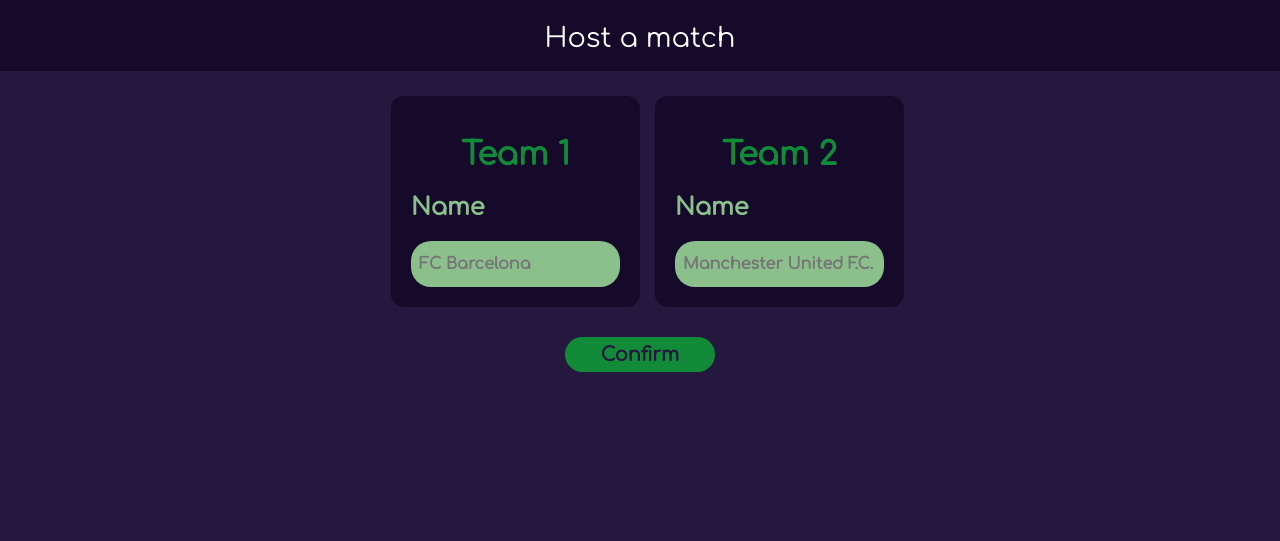
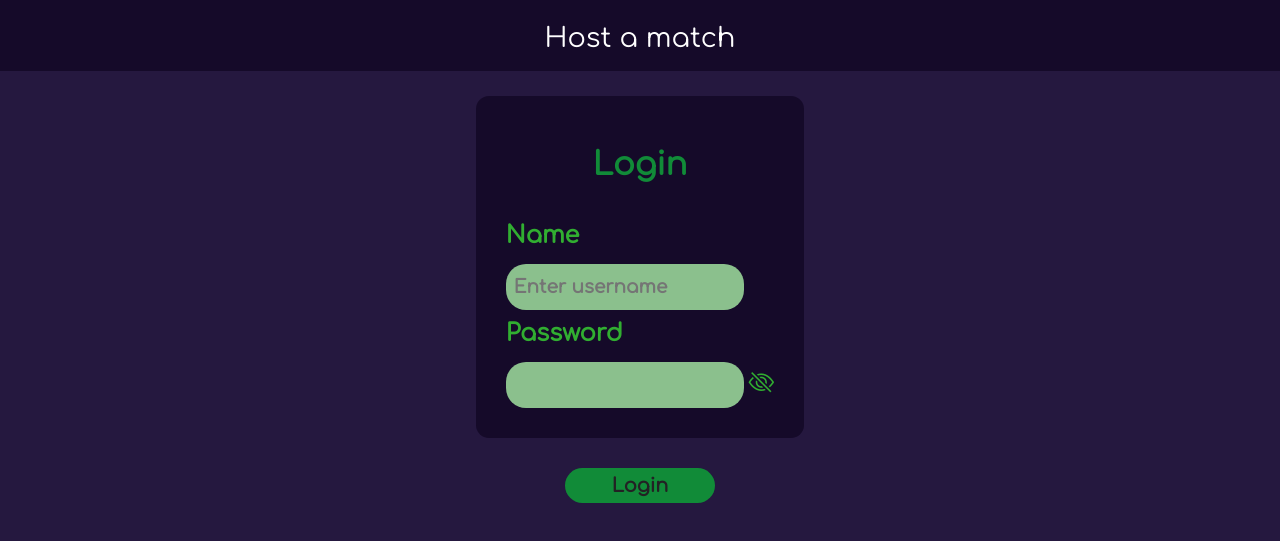
Before and after one commit to ManishMadan2882/LiveScore-PB-adminLogin, a plain HTML site: page index.html in a window 1280 px wide. Shown: the part 51-592 px from the top of the page. Drawn offline with nearby package versions, Linux system fonts and the light colour scheme.

Commit message:
Login Template

```diff
--- a/index.html
+++ b/index.html
@@ -8,6 +8,7 @@
     <link rel="preconnect" href="https://fonts.googleapis.com">
 <link rel="preconnect" href="https://fonts.gstatic.com" crossorigin>
 <link href="https://fonts.googleapis.com/css2?family=Comfortaa&display=swap" rel="stylesheet">
+<link rel="stylesheet" href="https://cdn.jsdelivr.net/npm/bootstrap-icons@1.3.0/font/bootstrap-icons.css" />
 <link rel="stylesheet" href="style.css">
 </head>
 <body>
@@ -19,20 +20,35 @@
     </div>
     <div class="loginForm">
       <form action="" method="get">
-       <h1>Team 1</h1>
-        <h2>Name</h2>
-        <input type="text" name="name1" id="name1" required placeholder="FC Barcelona">
+       <h1>Login</h1>
+       <label for="name">Name</label>
+        <input type="text" name="name" id="name" required placeholder="Enter username">
+        <label for="pwd">Password</label>
+         <input type="password" name="pwd" id="pwd" required placeholder="">
+         <i style="color:rgb(49, 174, 49); font-size: 1.6rem;"  class="bi bi-eye-slash" id="togglePassword"></i>
+      </form>
 
-      </form>
-      <form action="" method="get">
-        <h1>Team 2</h1>
-         <h2>Name</h2>
-         <input type="text" name="name2" id="name2" required placeholder="Manchester United F.C.">
-
-       </form>
 
     </div>
-    <button type="submit">Confirm</button>
+    <button type="submit">Login</button>
+    <script>
+      const togglePassword = document.querySelector("#togglePassword");
+      const password = document.querySelector("#pwd");
 
+      togglePassword.addEventListener("click", function () {
+          // toggle the type attribute
+          const type = password.getAttribute("type") === "password" ? "text" : "password";
+          password.setAttribute("type", type);
+
+          // toggle the icon
+          this.classList.toggle("bi-eye");
+      });
+
+      // prevent form submit
+      const form = document.querySelector("form");
+      form.addEventListener('submit', function (e) {
+          e.preventDefault();
+      });
+  </script>
 </body>
 </html>
--- a/style.css
+++ b/style.css
@@ -37,29 +37,35 @@
 }
 .loginForm form{
     margin-top:25px ;
-   padding: 20px 20px;
+   padding: 30px 30px;
     border-radius: 13px;
-    margin-left: 15px;
+    /* margin-left: 15px; */
   background-color: rgb(21, 10, 41);
 }
 .loginForm h1{
     text-align: center;
-
+    margin-bottom: 40px;
     color: rgb(17, 139, 56);
 }
-.loginForm h2{
-color:rgb(139, 192, 141);
+.loginForm label{
+    display: block;
+    font-size: 1.5rem;
+    font-weight: bold;
+    margin-bottom: 15px;
+    margin-top: 10px;
+color: rgb(49, 174, 49);
 }
-.loginForm input[type="text"]{
+.loginForm input[type="text"],.loginForm input[type="password"]{
     border-radius: 20px;
     height: 30px;
     padding: 8px 8px;
-    font-size: 1rem;
+    font-size: 1.15rem;
     font-weight: bold;
     font-family: 'Comfortaa', cursive;
     background-color: rgb(139, 192, 141);
     border: none;
 }
+
 button{
 
     display: block;
@@ -73,7 +79,7 @@
     margin-left: auto;
     margin-right: auto;
     padding:7px 7px;
-    color:rgb(37, 24, 63) ;
+    color:rgb(35, 33, 36) ;
     font-family: 'Comfortaa', cursive;
     width: 150px;
     cursor: pointer;
```
